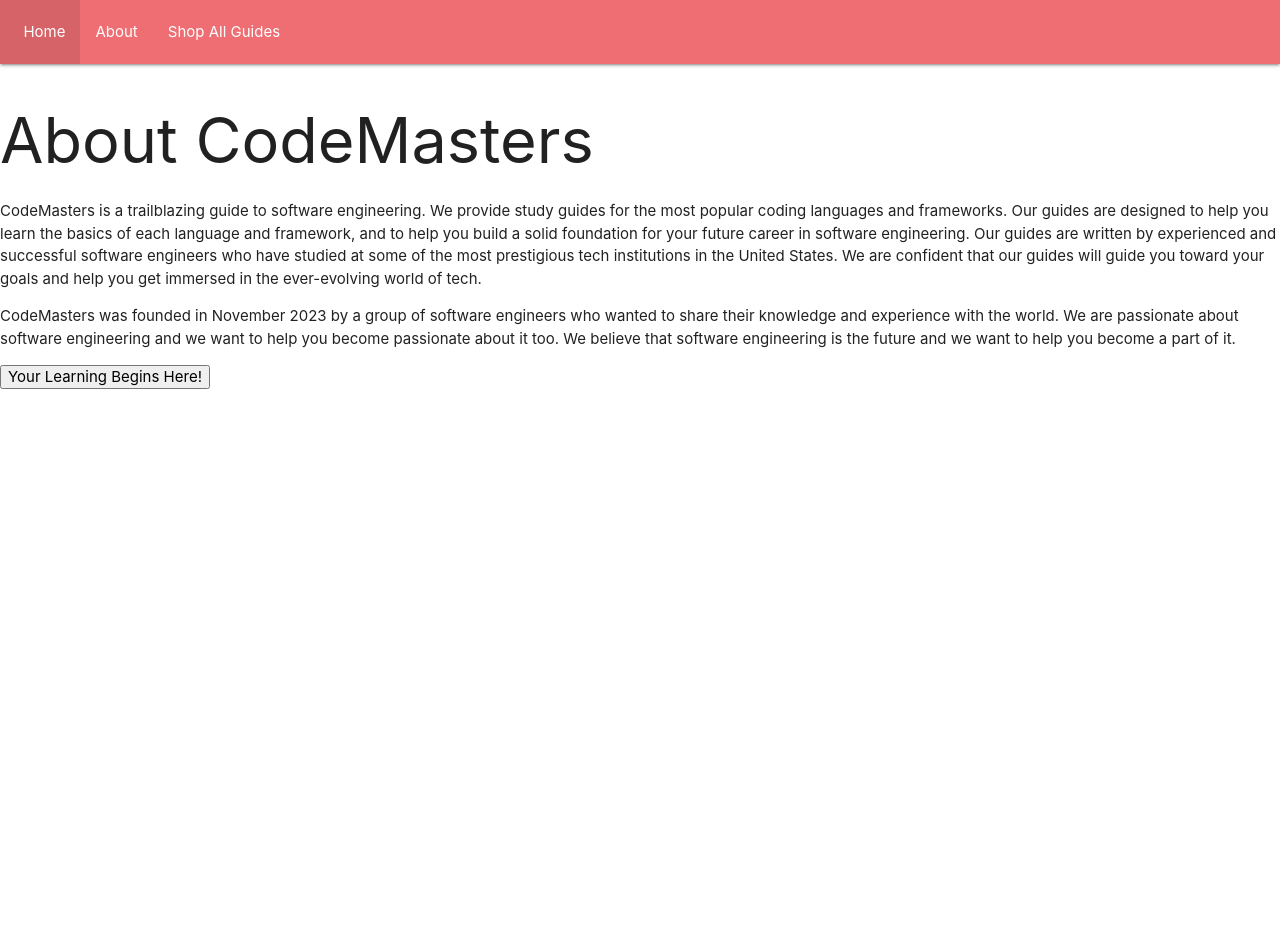
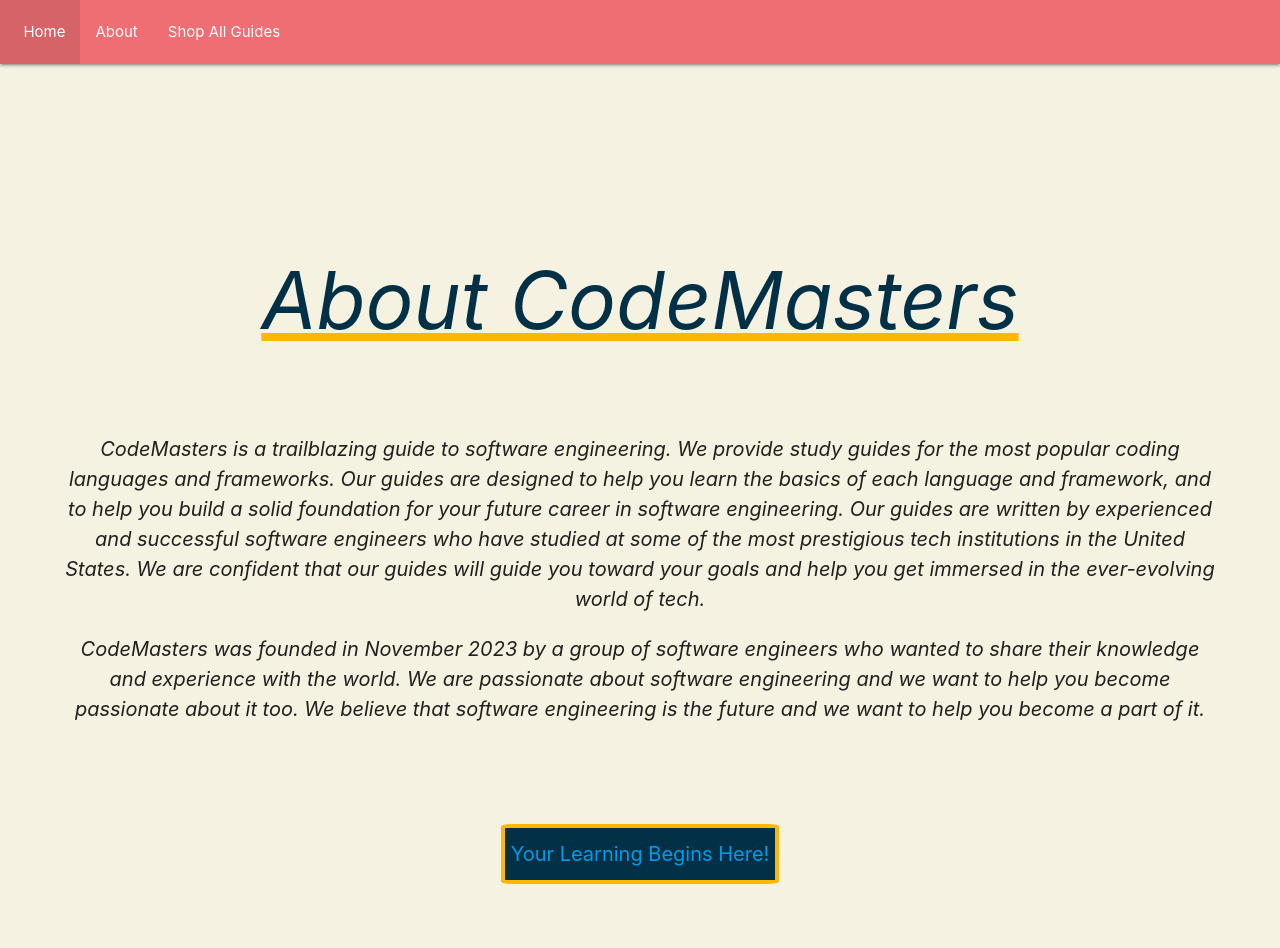
Before and after one commit to simoneg80/Code-Masters-, a Django app: page /about/ in a window 1280 px wide. Before the commit the page ends 389 px from the top, so only its background shows below. Run offline with Django 4.2, Linux system fonts and the light colour scheme.

Commit message:
added about styling

```diff
--- a/main_app/static/css/style.css
+++ b/main_app/static/css/style.css
@@ -53,5 +53,39 @@
   border-radius: 4%;
   font-size: 25px;
   font-style: italic;
-  /* color: #023047; */
+  color: #023047;
 }
+
+#abouttitle {
+  font-size: 80px;
+  color: #023047;
+  font-style: italic;
+  text-align: center;
+  margin-top: 15%;
+  text-decoration: underline #ffb703;
+}
+
+.aboutcontent {
+  background-color: #f5f2e2;
+}
+
+.aboutparagraphs {
+ font-size: 20px;
+  font-style: italic;
+  text-align: center;
+  margin: 5%;
+  margin-top: 7%;
+}
+
+#aboutbutton {
+  margin-top: 7%;
+  background-color: #023047;
+  height: 60px;
+  border: 4px solid;
+  border-color: #ffb703;
+  border-radius: 4%;
+  font-size: 20px;
+  color: #f5f2e2;
+
+
+}
--- a/main_app/templates/about.html
+++ b/main_app/templates/about.html
@@ -1,7 +1,12 @@
-{% extends 'base.html' %} {% block content %}
+{% extends 'base.html' %}
+{% load static %}
 
-<h1>About CodeMasters</h1>
-<p>
+{% block content %}
+
+<body class="aboutcontent">
+  <h1 id="abouttitle">About CodeMasters</h1>
+  <div class="aboutparagraphs">
+    <p id="aboutp1">
       CodeMasters is a trailblazing guide to software engineering. We provide
       study guides for the most popular coding languages and frameworks. Our
       guides are designed to help you learn the basics of each language and
@@ -12,13 +17,15 @@
       our guides will guide you toward your goals and help you get immersed in the
       ever-evolving world of tech.
     </p>
-<p>
+   <p id="aboutp2">
       CodeMasters was founded in November 2023 by a group of software engineers who
       wanted to share their knowledge and experience with the world. We are
       passionate about software engineering and we want to help you become
       passionate about it too. We believe that software engineering is the
       future and we want to help you become a part of it.
     </p>
- <button>Your Learning Begins Here!</button>
+    <button id="aboutbutton"><a href="{% url 'index' %}">Your Learning Begins Here!</button>
+  </div>
+</body>
 
 {% endblock %}
```
Lines whose indentation alone changed are shown as unchanged.
